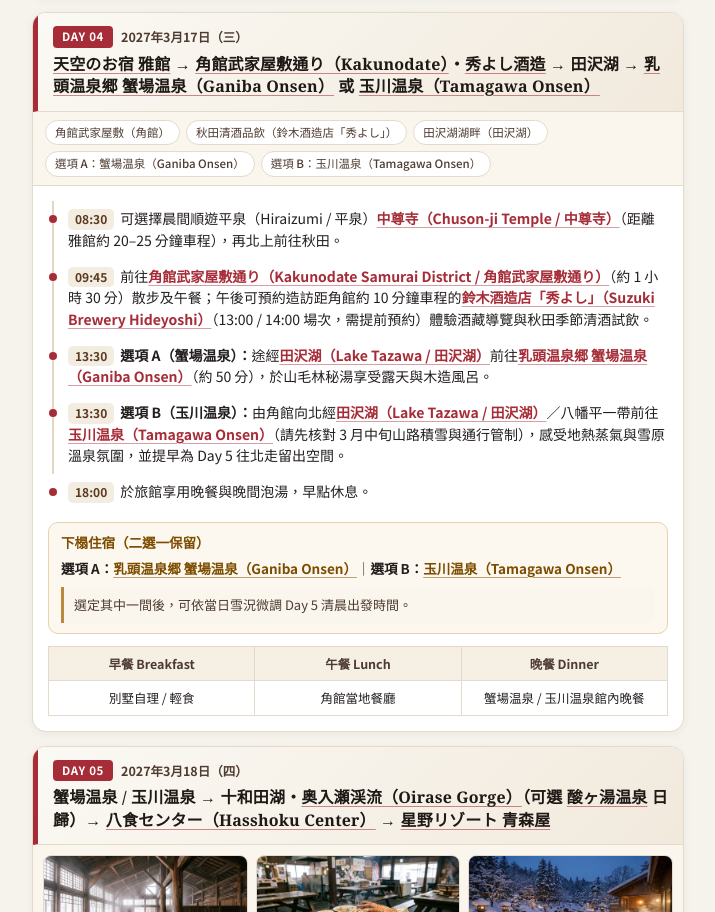
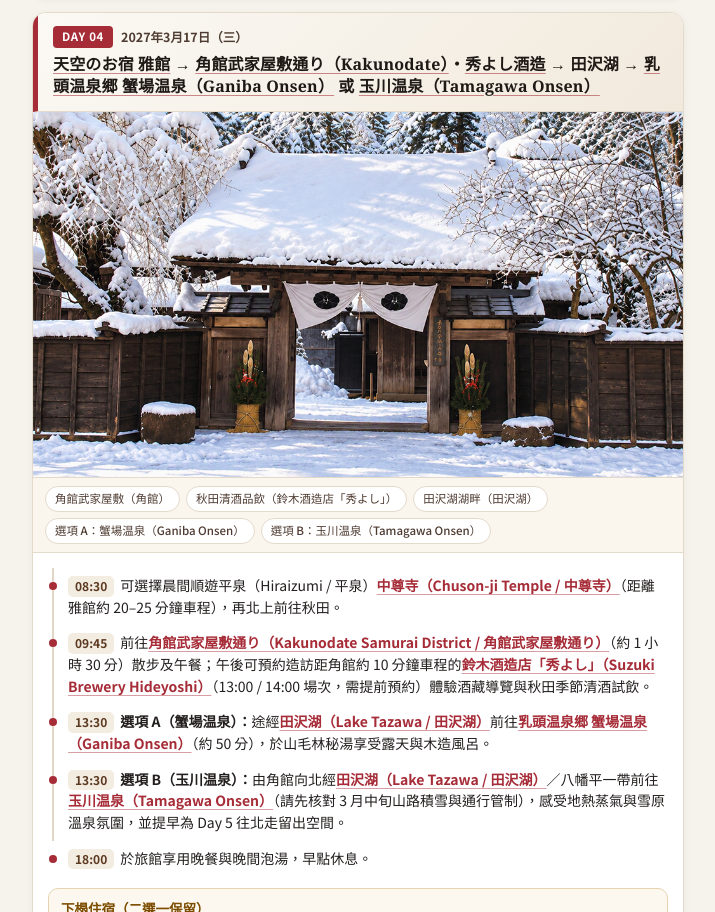
Before and after one commit to beefsashimi/2027_tohoku, a plain HTML site: page index.html in a window 1280 px wide. Shown: the part 3163-4075 px from the top of the page, without its empty margins (282-997 px from the left). Drawn offline with Linux system fonts and the light colour scheme.

Commit message:
Add files via upload

```diff
--- a/index.html
+++ b/index.html
@@ -610,6 +610,9 @@
             <a class="place-link" href="https://miyabi-kan.com/" target="_blank" rel="noopener noreferrer">天空のお宿 雅館</a> → <a class="place-link" href="https://www.google.com/maps/place//data=!4m2!3m1!19sChIJCXDpY72bj18RIJrG6RIlrAk" target="_blank" rel="noopener noreferrer">角館武家屋敷通り（Kakunodate）</a>・<a class="place-link" href="https://www.hideyoshi.co.jp/en/tour/" target="_blank" rel="noopener noreferrer">秀よし酒造</a> → 田沢湖 → <a class="place-link" href="https://ganibaonsen.com/" target="_blank" rel="noopener noreferrer">乳頭温泉郷 蟹場温泉（Ganiba Onsen）</a> 或 <a class="place-link" href="http://www.tamagawa-onsen.jp/" target="_blank" rel="noopener noreferrer">玉川温泉（Tamagawa Onsen）</a>
           </div>
         </div>
+        <div class="photo-showcase">
+          <img src="day4.jpg" alt="角館武家屋敷冬雪與木造門樓" />
+        </div>
         <div class="caption-strip">
           <a class="caption-tag" href="https://www.google.com/maps/place//data=!4m2!3m1!19sChIJCXDpY72bj18RIJrG6RIlrAk" target="_blank" rel="noopener noreferrer">角館武家屋敷（角館）</a>
           <a class="caption-tag" href="https://www.hideyoshi.co.jp/en/tour/" target="_blank" rel="noopener noreferrer">秋田清酒品飲（鈴木酒造店「秀よし」）</a>
```
Also changed, not shown: day4.jpg (added).
